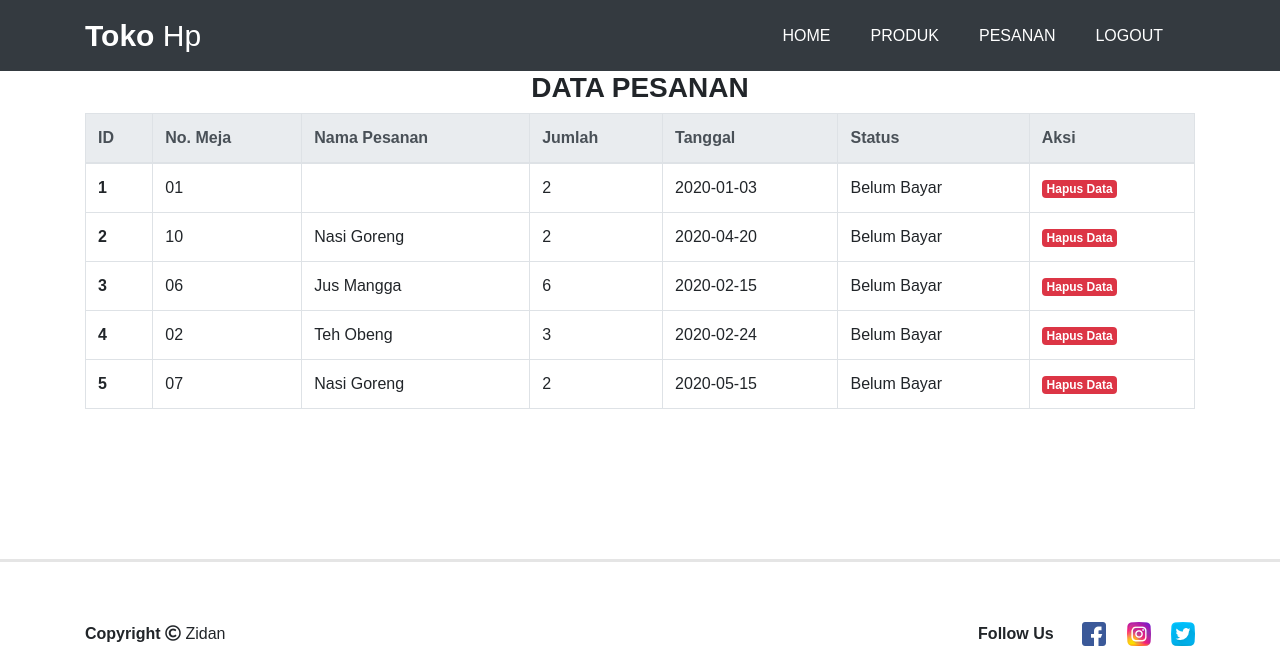
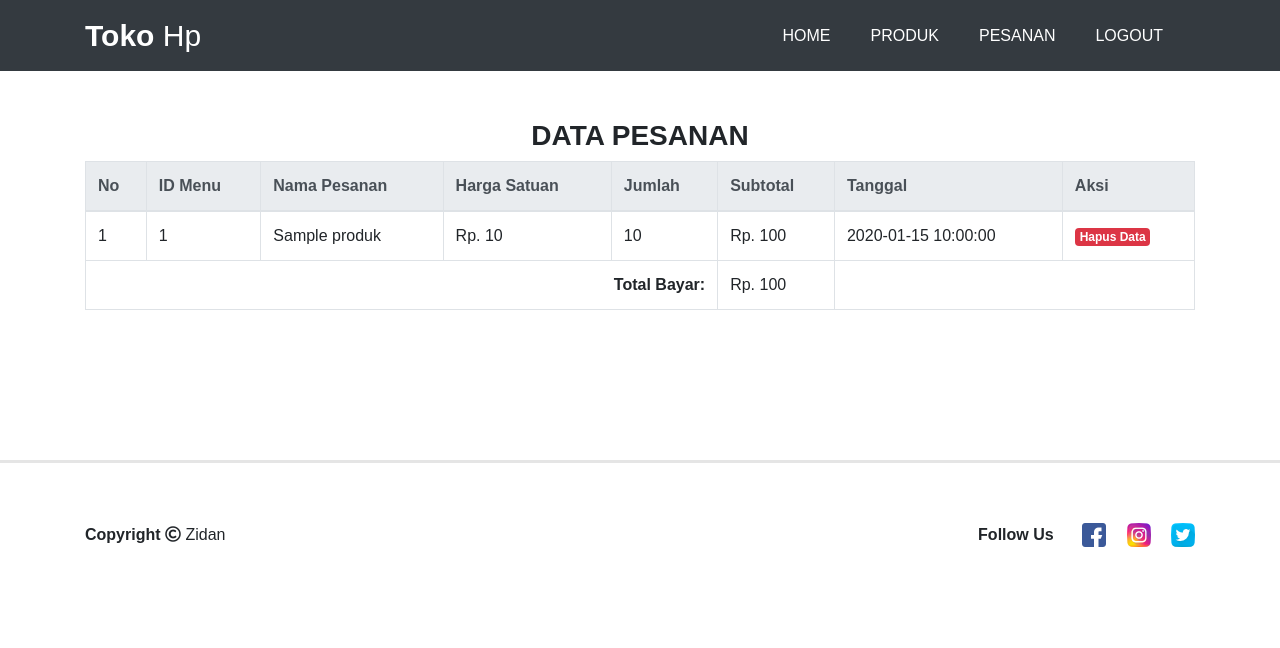
Before and after one commit to ZidannAR/tugas_kelompok, a PHP site: page /pesanan.php in a window 1280 px wide. Shown: the part 400-1048 px from the top of the page. After the commit the page ends 947 px from the top, so only its background shows below. Run offline with PHP 8.4, Linux system fonts and the light colour scheme; tables that the repository leaves empty or names only in its code hold one stand-in row (values such as "Sample post"); data that the repository does not hold is empty; some libraries are stand-ins or nearby versions.

Commit message:
menambahkan register untuk user tercinta

```diff
--- a/daftar_menu_pembeli.php
+++ b/daftar_menu_pembeli.php
@@ -34,7 +34,7 @@ require_once("function.php");
   <!-- Navbar -->
   <nav class="navbar navbar-expand-lg  bg-dark">
     <div class="container">
-      <a class="navbar-brand text-white" href="index.html"><strong>Bakso</strong> Solo Baru</a>
+      <a class="navbar-brand text-white" href="index.html"><strong>Toko</strong> Hp</a>
       <button class="navbar-toggler" type="button" data-toggle="collapse" data-target="#navbarNav" aria-controls="navbarNav" aria-expanded="false" aria-label="Toggle navigation">
         <span class="navbar-toggler-icon"></span>
       </button>
--- a/detail-pesanan.php
+++ /dev/null
@@ -1 +0,0 @@
-\
--- a/function.php
+++ b/function.php
@@ -128,3 +128,24 @@ function register_admin($data)
               header("location: login_admin.php");
        }
 }
+function register_user($data)
+{
+    global $koneksi;
+
+    $nama_lengkap = htmlspecialchars($data['nama_lengkap']);
+    $jenis_kelamin = htmlspecialchars($data['jenis_kelamin']);
+    $alamat = htmlspecialchars($data['alamat']);
+    $no_hp = htmlspecialchars($data['hp']);
+    $username = htmlspecialchars($data['username']);
+    $password = password_hash($data['password'], PASSWORD_DEFAULT); // Amankan password
+
+    $query = "INSERT INTO user (nama_lengkap, jenis_kelamin, alamat, hp, username, password)
+              VALUES ('$nama_lengkap', '$jenis_kelamin', '$alamat', '$no_hp', '$username', '$password')";
+
+    if (!mysqli_query($koneksi, $query)) {
+        die("Error: " . mysqli_error($koneksi)); // Menangkap error query
+    }
+    if($query){
+       header("location: login_pembeli.php");
+    }
+}
--- a/index_pembeli.php
+++ b/index_pembeli.php
@@ -64,7 +64,7 @@
             <div class="card bg-dark text-white border-light">
               <img src="images/background/menu2.jpg" class="card-img" alt="Lihat Daftar Menu">
               <div class="card-img-overlay mt-5 text-center">
-               <a href="daftar_menu.html" class="btn btn-primary">LIHAT DAFTAR MENU</a>
+               <a href="daftar_menu.html" class="btn btn-primary">LIST HP KITA</a>
               </div>
             </div>
           </div>
@@ -73,7 +73,7 @@
             <div class="card bg-dark text-white border-light">
               <img src="images/background/menu3.jpg" class="card-img" alt="Lihat Pesanan">
               <div class="card-img-overlay mt-5 text-center">
-               <a href="pesanan.html" class="btn btn-primary">LIHAT PESANAN</a>
+               <a href="pesanan.html" class="btn btn-primary">LIHAT PESANAN ANDA</a>
               </div>
             </div>
           </div>
--- a/pesanan.php
+++ b/pesanan.php
@@ -1,92 +1,71 @@
-<?php include('./template/header.php');
+<?php
+include('./template/header.php');
+require_once('koneksi.php');
 require_once('function.php');
 
-if(isset($_GET['id_menu'])){
-  $id = $_GET['id_menu'];
-  $data = query("SELECT * FROM produk WHERE id_menu = $id")[0];
+$no = 1; // Counter untuk nomor pesanan
+$totalbelanja = 0; // Inisialisasi total belanja
 
+// Ambil semua data pesanan
+$data = query("
+  SELECT m.id_menu, m.nama_menu, m.harga, dp.jumlah, p.tanggal_pemesanan
+  FROM produk m
+  JOIN detail_pemesanan dp ON m.id_menu = dp.id_menu
+  JOIN pemesanan p ON dp.id_pemesanan = p.id_pemesanan
+");
 
-}
 ?>
-
 
 <!-- Menu -->
 <div class="container">
-      <div class="judul-pesanan mt-5\">
-
+  <div class="judul-pesanan mt-5">
     <h3 class="text-center font-weight-bold">DATA PESANAN</h3>
-
   </div>
   <table class="table table-bordered" id="example">
     <thead class="thead-light">
       <tr>
-            <th scope="col">ID</th>
-            <th scope="col">No. Meja</th>
+        <th scope="col">No</th>
+        <th scope="col">ID Menu</th>
         <th scope="col">Nama Pesanan</th>
+        <th scope="col">Harga Satuan</th>
         <th scope="col">Jumlah</th>
+        <th scope="col">Subtotal</th>
         <th scope="col">Tanggal</th>
-            <th scope="col">Status</th>
         <th scope="col">Aksi</th>
       </tr>
     </thead>
     <tbody>
+      <?php if ($data): ?>
+        <?php foreach ($data as $menu):
+          $subharga = $menu['harga'] * $menu['jumlah']; // Hitung subtotal
+          $totalbelanja += $subharga; // Tambahkan ke total belanja
+        ?>
           <tr>
-            <th scope="row">1</th>
-            <td>01</td>
-            <td><?= $data ['nama_menu']?></td>
-            <td>2</td>
-            <td>2020-01-03</td>
-            <td>Belum Bayar</td>
+            <td><?= $no++; ?></td>
+            <td><?= $menu['id_menu']; ?></td>
+            <td><?= $menu['nama_menu']; ?></td>
+            <td>Rp. <?= number_format($menu['harga'], 0, ',', '.'); ?></td>
+            <td><?= $menu['jumlah']; ?></td>
+            <td>Rp. <?= number_format($subharga, 0, ',', '.'); ?></td>
+            <td><?= $menu['tanggal_pemesanan']; ?></td>
             <td>
-              <a href="#" class="badge badge-danger">Hapus Data</a>
+              <a href="hapus.php?id=<?= $menu['id_menu']; ?>" class="badge badge-danger" onclick="return confirm('Yakin ingin menghapus data ini?')">Hapus Data</a>
             </td>
           </tr>
+        <?php endforeach; ?>
         <tr>
-            <th scope="row">2</th>
-            <td>10</td>
-            <td>Nasi Goreng</td>
-            <td>2</td>
-            <td>2020-04-20</td>
-            <td>Belum Bayar</td>
-            <td>
-              <a href="#" class="badge badge-danger">Hapus Data</a>
-            </td>
+          <td colspan="5" class="text-right font-weight-bold">Total Bayar:</td>
+          <td>Rp. <?= number_format($totalbelanja, 0, ',', '.'); ?></td>
+          <td colspan="2"></td>
         </tr>
+      <?php else: ?>
         <tr>
-            <th scope="row">3</th>
-            <td>06</td>
-            <td>Jus Mangga</td>
-            <td>6</td>
-            <td>2020-02-15</td>
-            <td>Belum Bayar</td>
-            <td>
-              <a href="#" class="badge badge-danger">Hapus Data</a>
-            </td>
+          <td colspan="8" class="text-center">Produk tidak ditemukan.</td>
         </tr>
-          <tr>
-            <th scope="row">4</th>
-            <td>02</td>
-            <td>Teh Obeng</td>
-            <td>3</td>
-            <td>2020-02-24</td>
-            <td>Belum Bayar</td>
-            <td>
-              <a href="#" class="badge badge-danger">Hapus Data</a>
-            </td>
-          </tr>
-          <tr>
-            <th scope="row">5</th>
-            <td>07</td>
-            <td>Nasi Goreng</td>
-            <td>2</td>
-            <td>2020-05-15</td>
-            <td>Belum Bayar</td>
-            <td>
-              <a href="#" class="badge badge-danger">Hapus Data</a>
-            </td>
-          </tr>
+      <?php endif; ?>
     </tbody>
   </table>
 </div>
 <!-- Akhir Menu -->
+
 <?php include('./template/footer.php'); ?>
```
Also changed, not shown: index.php (+0 -15 lines), login_pembeli.php (+94 -0 lines), pesanan_pembeli.php (+6 -5 lines), register_pembeli.php (+111 -0 lines), upload/6743e5a7dc8dd.gif (added), upload/6745f898126f7.jpg (added), upload/6745f8a45d107.jpg (added). Lines whose indentation alone changed are shown as unchanged.
